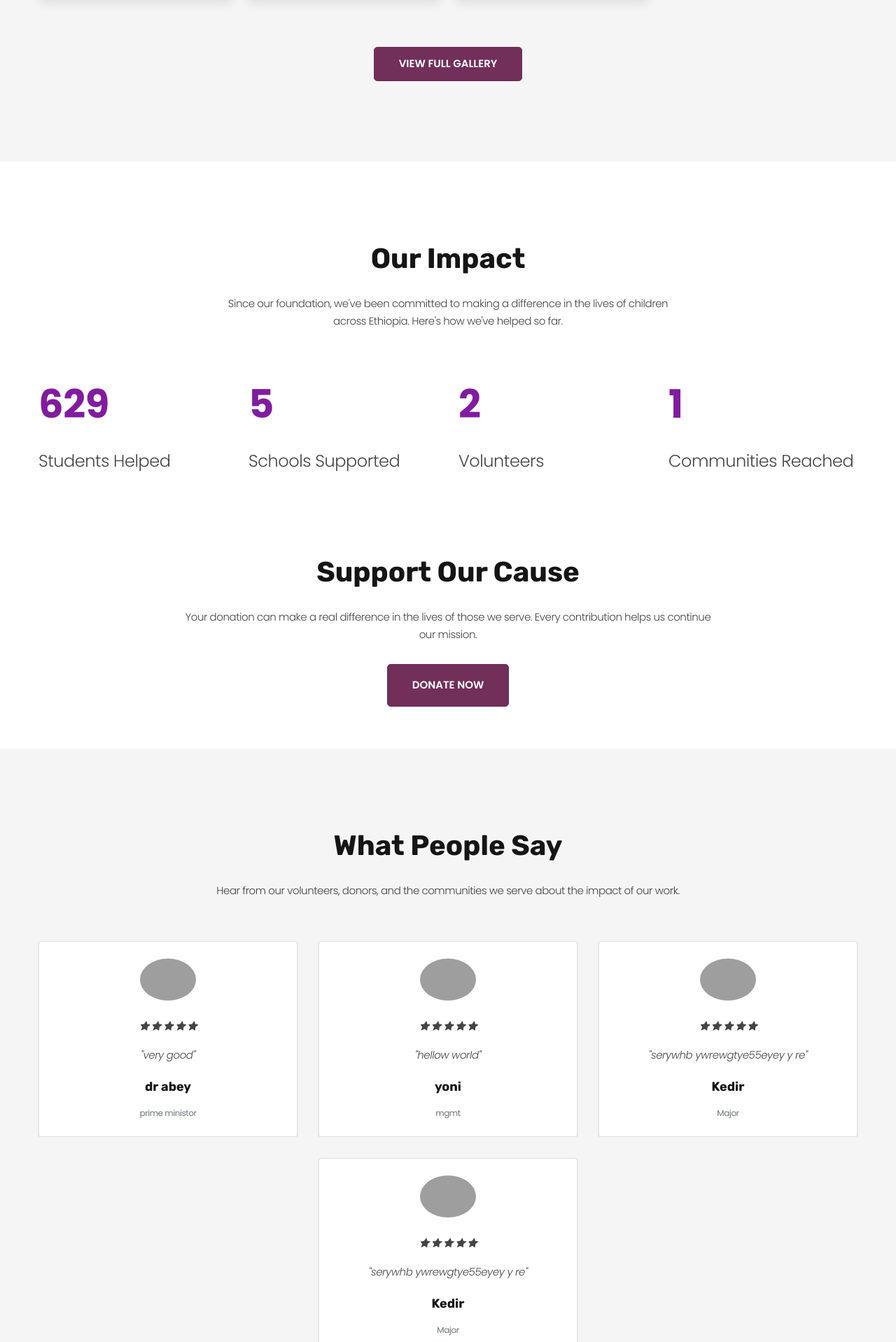
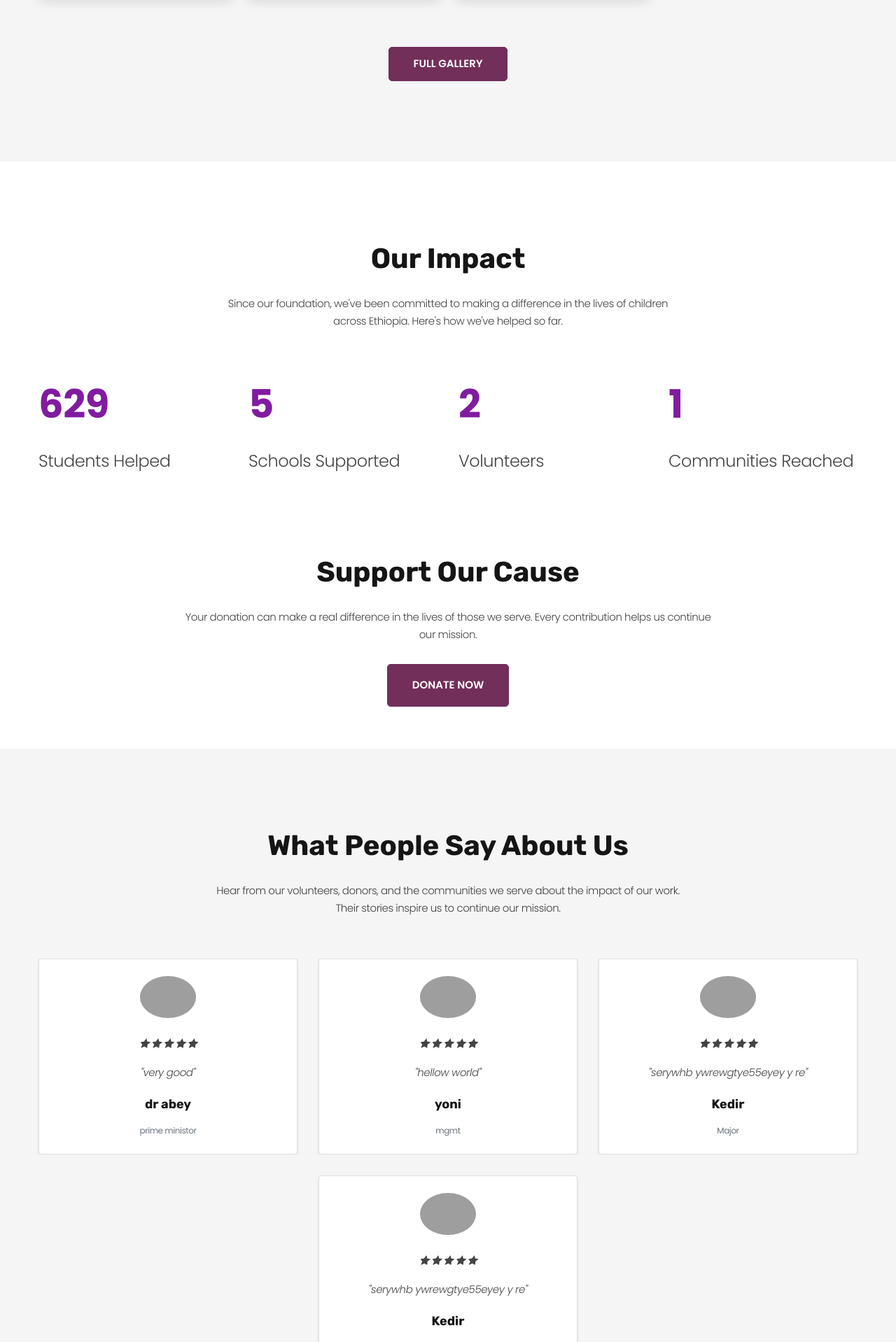
Before and after one commit to CRXNCM/Yedire_frewoch, a PHP site: page / in a window 1280 px wide. Shown: the part 2136-4054 px from the top of the page at 70% size. Run offline with PHP 8.4, Linux system fonts and the light colour scheme; data comes from the database, SQL or seed files in the repository; grey boxes are pictures that could not be loaded.

Commit message:
some miner changes for index.php aka main page

```diff
--- a/index.php
+++ b/index.php
@@ -762,7 +762,7 @@ $conn->close();
 
         <div class="text-center mt-5">
           <a href="gallery.php" class="button button-primary button-winona">
-            <div class="button-winona-text">View Full Gallery</div>
+            <div class="button-winona-text">Full Gallery</div>
             <span class="button-winona-overlay"></span>
           </a>
         </div>
@@ -852,8 +852,8 @@ $conn->close();
         <div class="row justify-content-center text-center">
           <div class="col-md-9 col-lg-7 wow-outer">
             <div class="wow slideInDown">
-              <h3>What People Say</h3>
-              <p>Hear from our volunteers, donors, and the communities we serve about the impact of our work.</p>
+              <h3>What People Say About Us</h3>
+              <p>Hear from our volunteers, donors, and the communities we serve about the impact of our work. Their stories inspire us to continue our mission.</p>
             </div>
           </div>
         </div>
@@ -907,7 +907,7 @@ $conn->close();
           <div class="col-md-9 col-lg-7 wow-outer">
             <div class="wow slideInDown">
               <h3>Our Sponsors</h3>
-              <p>We are grateful to these organizations for their generous support of our mission.</p>
+              <p>We are grateful to these organizations for their generous support of our mission. Click on their logos to learn more about them.</p>
             </div>
           </div>
         </div>
```
